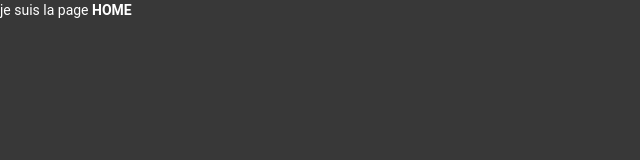
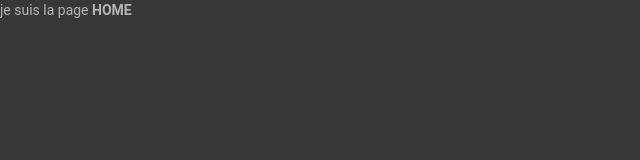
Before and after one commit to TahianSylvain/data-canvas-web, a Next.js app: page / in a window 1280 px wide. Shown: the top 160 px of the page, without its empty margins (0-640 px from the left). Built offline with nearby package versions, Linux system fonts and the light colour scheme.

Commit message:
feat Initialisation des couleurs de texte utilisé

```diff
--- a/src/app/globals.css
+++ b/src/app/globals.css
@@ -9,18 +9,19 @@
     --blue-darker: #3c609d;
 
     --font-size: 14px;
+    --color: #b4b4b4;
 }
 
 * {
     box-sizing: border-box;
 }
 
-body {
+body, * {
     font-family: "Roboto", "Noto", sans-serif;
     font-size: var(--font-size);
 }
 
 .mode-dark {
     background-color: var(--bg-color);
-    color: white;
+    color: var(--color);
 }
```
